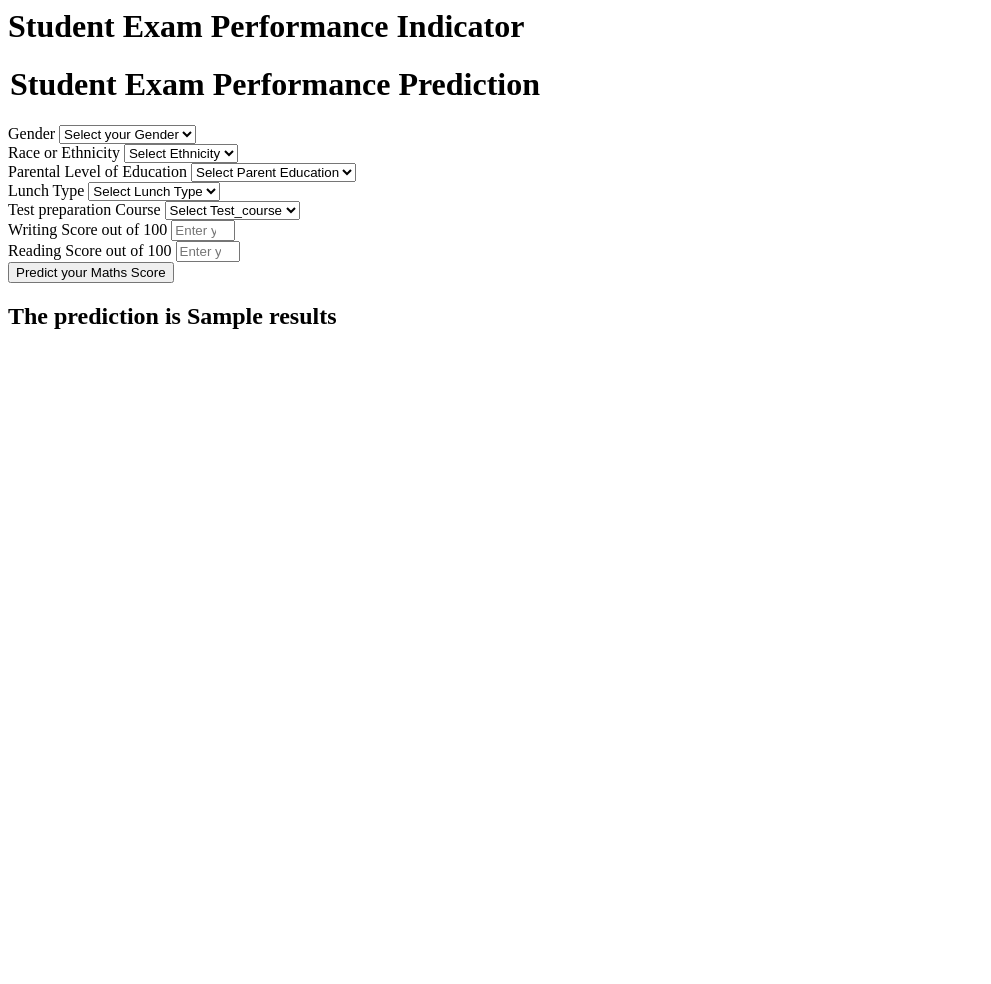
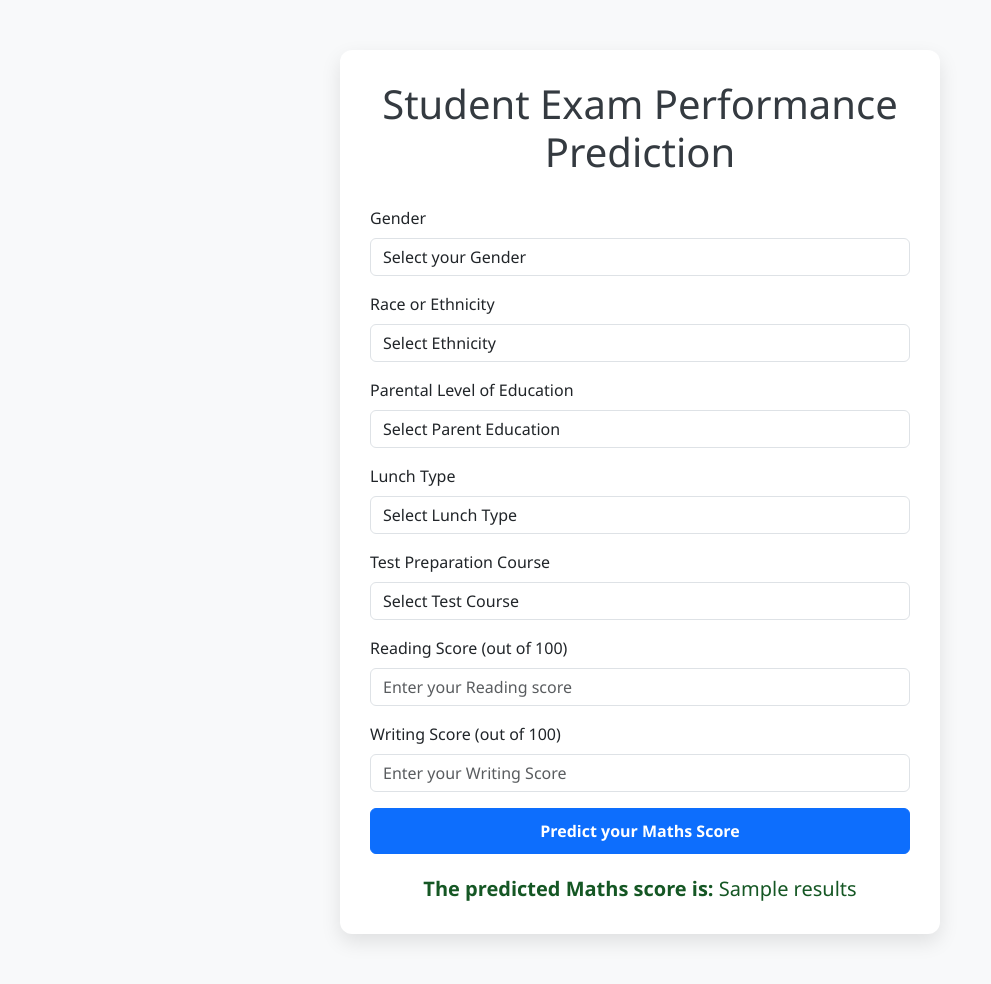
Before and after one commit to dhruvg24/Machine_Learning_Project, a Flask app: template templates/home.html in a window 1280 px wide. Shown: the whole page, without its empty margins (0-991 px from the left). Before the commit the page ends 329 px from the top, so only its background shows below. Run offline with Flask 3, Linux system fonts and the light colour scheme; the template is opened without the code that fills it: most values are stand-ins (such as "Sample title", 1, 10 or a date in 2020).

Commit message:
home page change

```diff
--- a/templates/home.html
+++ b/templates/home.html
@@ -1,110 +1,121 @@
-<html>
+<!DOCTYPE html>
+<html lang="en">
+<head>
+    <meta charset="UTF-8">
+    <title>Student Exam Performance Indicator</title>
+    <link href="https://cdn.jsdelivr.net/npm/bootstrap@5.3.2/dist/css/bootstrap.min.css" rel="stylesheet">
+    <style>
+        body {
+            background: #f8f9fa;
+            font-family: 'Segoe UI', Tahoma, Geneva, Verdana, sans-serif;
+        }
+        .form-section {
+            max-width: 600px;
+            margin: 50px auto;
+            padding: 30px;
+            background: #ffffff;
+            border-radius: 12px;
+            box-shadow: 0 8px 20px rgba(0, 0, 0, 0.1);
+        }
+        h1 {
+            text-align: center;
+            margin-bottom: 30px;
+            color: #343a40;
+        }
+        .btn-primary {
+            width: 100%;
+            padding: 10px;
+            font-weight: bold;
+        }
+        .result-section {
+            text-align: center;
+            margin-top: 20px;
+            font-size: 1.25rem;
+            color: #155724;
+        }
+    </style>
+</head>
 <body>
-    <div class="login">
-       <h1>Student Exam Performance Indicator</h1>
-       <form action="{{url_for('predict_data')}}" method="post">
-        <h1>
-            <legend>Student Exam Performance Prediction</legend>
-        </h1>
+
+<div class="form-section">
+    <h1>Student Exam Performance Prediction</h1>
+    <form action="{{ url_for('predict_data') }}" method="post">
+
         <div class="mb-3">
             <label class="form-label">Gender</label>
-            <select class="form-control" name="gender" placeholder="Enter your Gender" required>
-                <option class="placeholder" selected disabled value="">Select your Gender</option>
-                <option value="male">
-                    Male
-                </option>
-                <option value="female">
-                    Female
-                </option>
+            <select class="form-control" name="gender" required>
+                <option selected disabled value="">Select your Gender</option>
+                <option value="male">Male</option>
+                <option value="female">Female</option>
             </select>
         </div>
+
         <div class="mb-3">
             <label class="form-label">Race or Ethnicity</label>
-            <select class="form-control" name="race_ethnicity" placeholder="Enter your ethnicity" required>
-                <option class="placeholder" selected disabled value="">Select Ethnicity</option>
-                <option value="group A">
-                    Group A
-                </option>
-                <option value="group B">
-                    Group B
-                </option>
-                <option value="group C">
-                    Group C
-                </option>
-                <option value="group D">
-                    Group D
-                </option>
-                <option value="group E">
-                    Group E
-                </option>
+            <select class="form-control" name="race_ethnicity" required>
+                <option selected disabled value="">Select Ethnicity</option>
+                <option value="group A">Group A</option>
+                <option value="group B">Group B</option>
+                <option value="group C">Group C</option>
+                <option value="group D">Group D</option>
+                <option value="group E">Group E</option>
             </select>
         </div>
+
         <div class="mb-3">
             <label class="form-label">Parental Level of Education</label>
-            <select class="form-control" name="parental_level_of_education"
-                placeholder="Enter your Parent Education" required>
-                <option class="placeholder" selected disabled value="">Select Parent Education</option>
-                <option value="associate's degree">
-                    associate's degree
-                </option>
-                <option value="bachelor's degree">
-                    bachelor's degree
-                </option>
-                <option value="high school">
-                    high school
-                </option>
-                <option value="master's degree">
-                    master's degree
-                </option>
-                <option value="some college">
-                    some college
-                </option>
-                <option value="some high school">
-                    some high school
-                </option>
+            <select class="form-control" name="parental_level_of_education" required>
+                <option selected disabled value="">Select Parent Education</option>
+                <option value="associate's degree">Associate's Degree</option>
+                <option value="bachelor's degree">Bachelor's Degree</option>
+                <option value="high school">High School</option>
+                <option value="master's degree">Master's Degree</option>
+                <option value="some college">Some College</option>
+                <option value="some high school">Some High School</option>
             </select>
         </div>
+
         <div class="mb-3">
             <label class="form-label">Lunch Type</label>
-            <select class="form-control" name="lunch" placeholder="Enter your Lunch" required>
-                <option class="placeholder" selected disabled value="">Select Lunch Type</option>
-                <option value="free/reduced">
-                    free/reduced
-                </option>
-                <option value="standard">
-                    standard
-                </option>
+            <select class="form-control" name="lunch" required>
+                <option selected disabled value="">Select Lunch Type</option>
+                <option value="free/reduced">Free/Reduced</option>
+                <option value="standard">Standard</option>
             </select>
         </div>
+
         <div class="mb-3">
-            <label class="form-label">Test preparation Course</label>
-            <select class="form-control" name="test_preparation_course" placeholder="Enter you Course"
-                required>
-                <option class="placeholder" selected disabled value="">Select Test_course</option>
-                <option value="none">
-                    None
-                </option>
-                <option value="completed">
-                    Completed
-                </option>
+            <label class="form-label">Test Preparation Course</label>
+            <select class="form-control" name="test_preparation_course" required>
+                <option selected disabled value="">Select Test Course</option>
+                <option value="none">None</option>
+                <option value="completed">Completed</option>
             </select>
         </div>
+
         <div class="mb-3">
-            <label class="form-label">Writing Score out of 100</label>
+            <label class="form-label">Reading Score (out of 100)</label>
             <input class="form-control" type="number" name="reading_score"
-                placeholder="Enter your Reading score" min='0' max='100' />
+                   placeholder="Enter your Reading score" min="0" max="100" required>
         </div>
+
         <div class="mb-3">
-            <label class="form-label">Reading Score out of 100</label>
+            <label class="form-label">Writing Score (out of 100)</label>
             <input class="form-control" type="number" name="writing_score"
-                placeholder="Enter your Reading Score" min='0' max='100' />
+                   placeholder="Enter your Writing Score" min="0" max="100" required>
         </div>
+
         <div class="mb-3">
-            <input class="btn btn-primary" type="submit" value="Predict your Maths Score" required />
+            <input class="btn btn-primary" type="submit" value="Predict your Maths Score">
         </div>
     </form>
-    <h2>
-       The prediction is {{results}}
-    </h2>
-   <body>
+
+    {% if results %}
+    <div class="result-section">
+        <strong>The predicted Maths score is:</strong> {{ results }}
+    </div>
+    {% endif %}
+</div>
+
+</body>
 </html>
--- a/templates/index.html
+++ b/templates/index.html
@@ -1 +1 @@
-<h1>Welcome to the home page of your Predictor.</h1>
+<h1>Welcome to the Home Page</h1>
```
